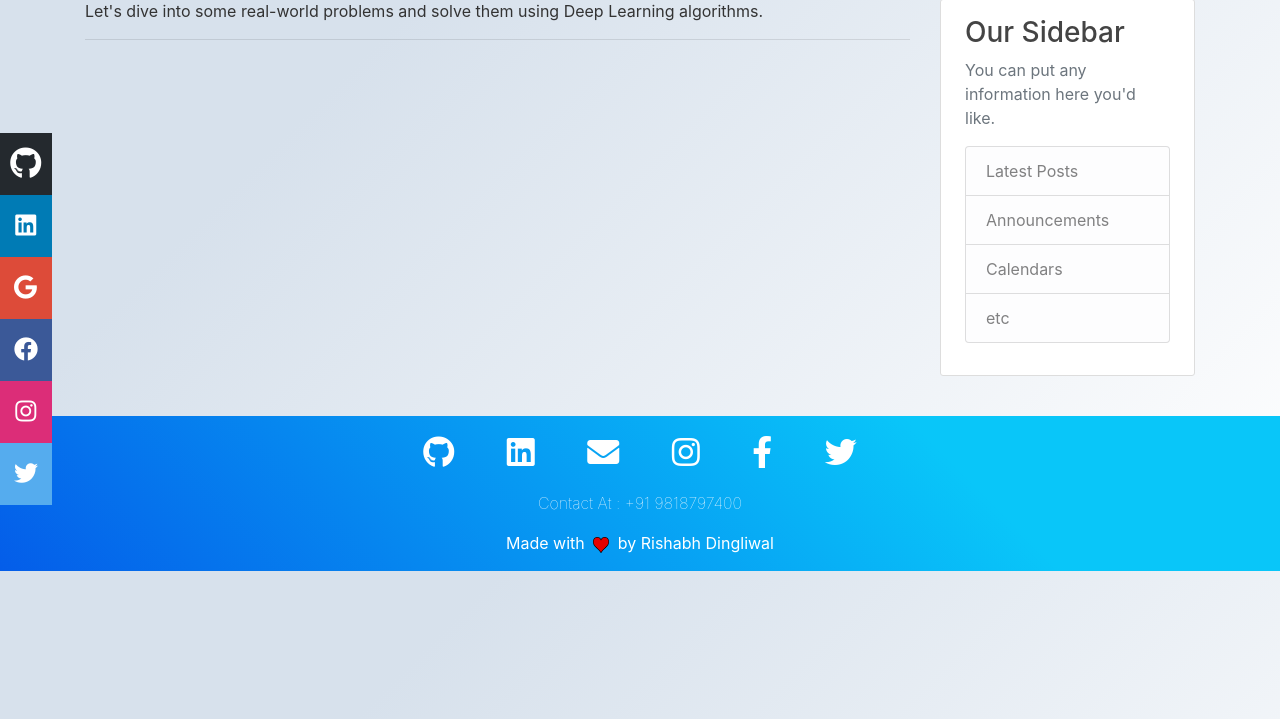
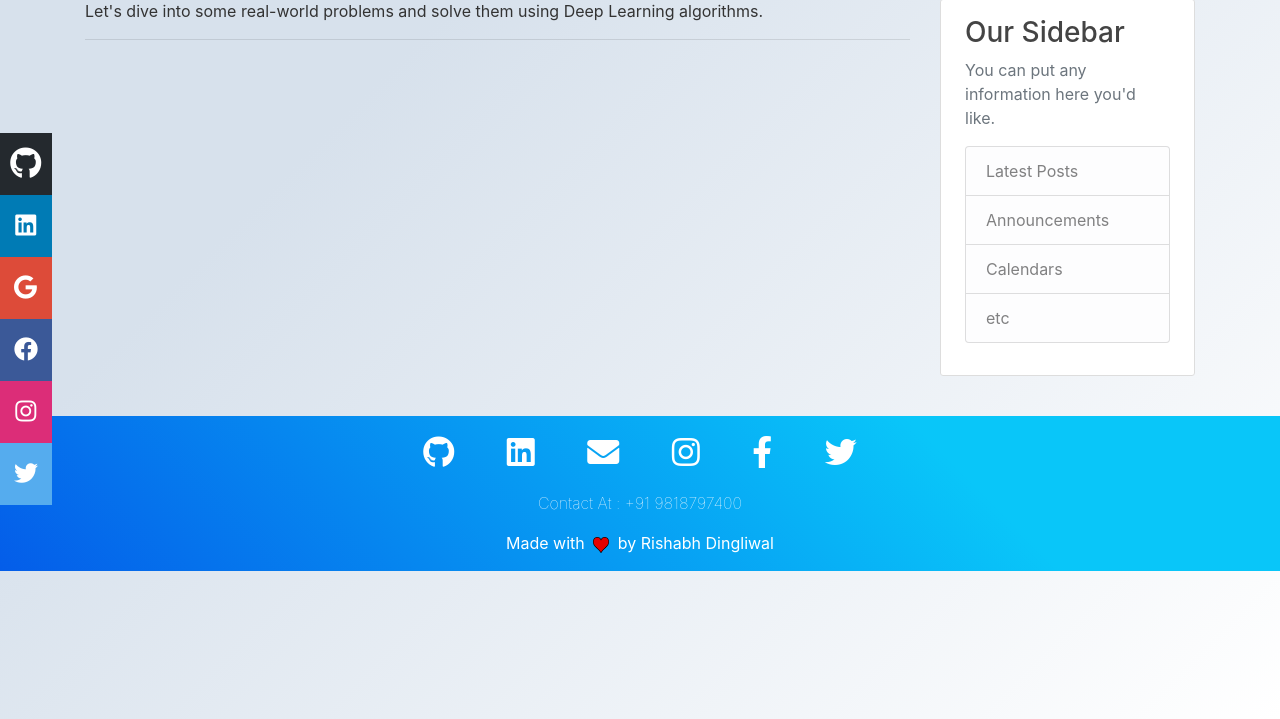
Before and after one commit to rishabh1323/The-ML-DL-App, a Flask app: page /deep-learning in a window 1280 px wide. Shown: the part 81-800 px from the top of the page. Run offline with Flask 2, Linux system fonts and the light colour scheme; some libraries are stand-ins or nearby versions.

Commit message:
background fix up

```diff
--- a/static/main.css
+++ b/static/main.css
@@ -3,6 +3,7 @@ body {
     background-image: linear-gradient(315deg, #b8c6db 0%, #f5f7fa 74%); */
     background-color: #ffffff;
     background-image: linear-gradient(315deg, #ffffff 0%, #d7e1ec 74%);
+    background-attachment: fixed;
     color: #333333;
     margin-top: 5rem;
 }
```
